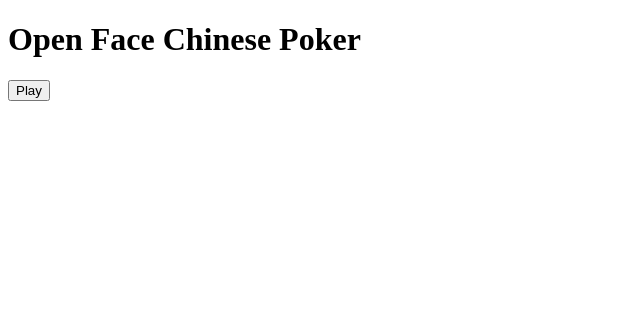
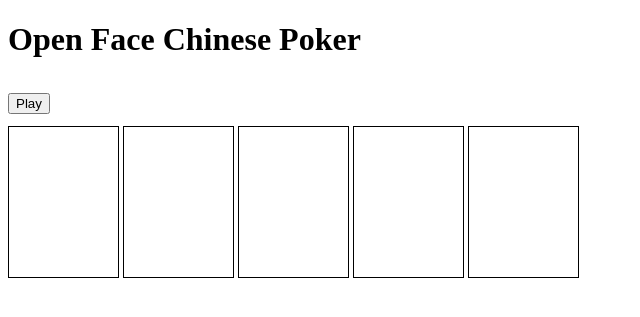
Before and after one commit to AKerr94/OFCP, a Python web app: template src/templates/game.html in a window 1280 px wide. Shown: the top 317 px of the page, without its empty margins (0-640 px from the left). Run offline with Jinja, Linux system fonts and the light colour scheme; the template is opened without the code that fills it: most values are stand-ins (such as "Sample title", 1, 10 or a date in 2020).

Commit message:
Testing placement cards + some basic js functionality

```diff
--- a/src/static/css/game.css
+++ b/src/static/css/game.css
@@ -25,3 +25,8 @@
 {
 	clear: both;
 }
+
+.padding_top
+{
+	padding-top: 1%;
+}
--- a/src/templates/game.html
+++ b/src/templates/game.html
@@ -8,8 +8,6 @@
 </head>
 
 <body>
-
-<div name="gameId" style="display: none;">{{ game_id }}</div>
 
 <h1>Open Face Chinese Poker</h1>
 
@@ -57,15 +55,19 @@
 {% endfor %}
 </div>
 
-<div name="action_bar">
+<div name="action_bar" class="clear padding_top">
     <button type="button" name="playButton">Play</button>
+    <div class="clear padding_top">
+        {% for i in range(1, 6) %}
+        <div class="placement" name="cardToPlace{{i}}"></div>
+        {% endfor %}
+    </div>
 </div>
 
 </body>
 
 <script>
     var game_id = "{{ game_id }}";
-    alert(game_id);
 </script>
 
 </html>
```
Also changed, not shown: src/static/js/ofc.js (added, +13 -0 lines).
